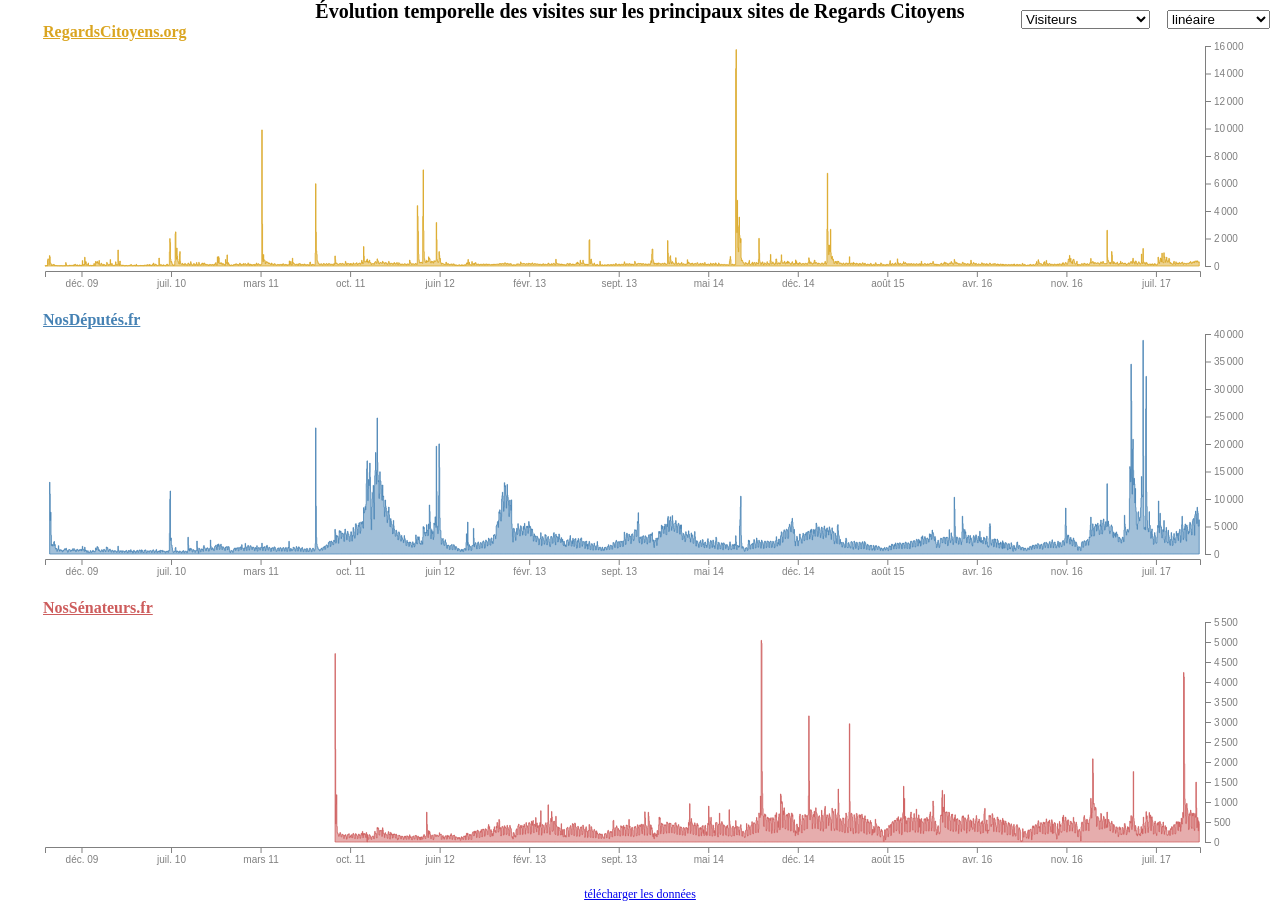
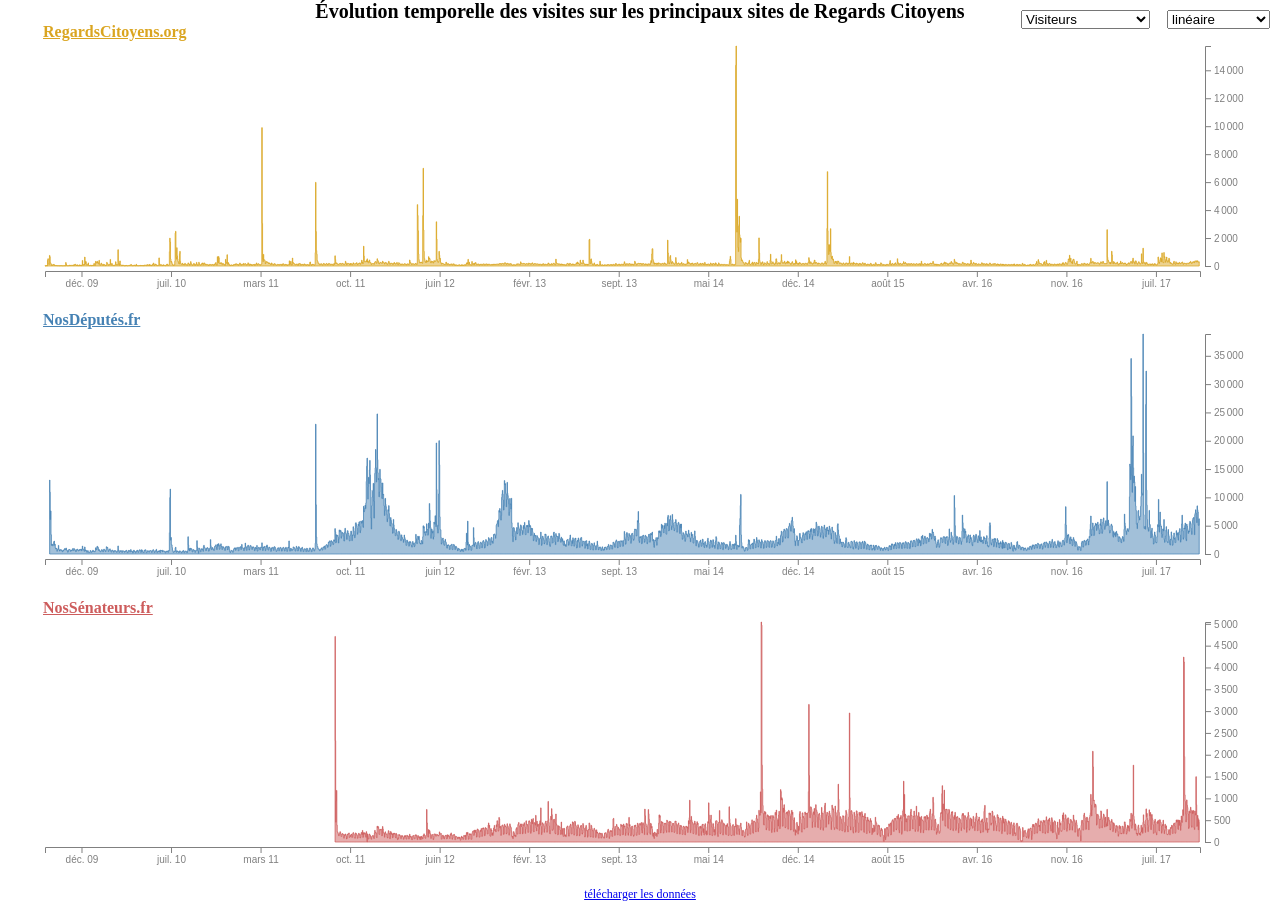
Before and after one commit to regardscitoyens/stats-analytics, a plain HTML site: page index.html in a window 1280 px wide. Drawn offline with Linux system fonts and the light colour scheme.

Commit message:
not nice

```diff
--- a/index.html
+++ b/index.html
@@ -114,8 +114,7 @@ $(document).ready(function() {
           ["users", "pageviews", "ratio"].forEach(function(key){
             var yscale = d3["scaleL" + view.slice(1)]()
               .range([height-25, 5])
-              .domain([(view === "log" ? 1 : 0), d3.max(data.map(function(d){ return d[key]; }))])
-              .nice();
+              .domain([(view === "log" ? 1 : 0), d3.max(data.map(function(d){ return d[key]; }))]);
             svg.append("path")
               .attr("class", view + " " + key + " curve")
               .attr("fill", color)
```
